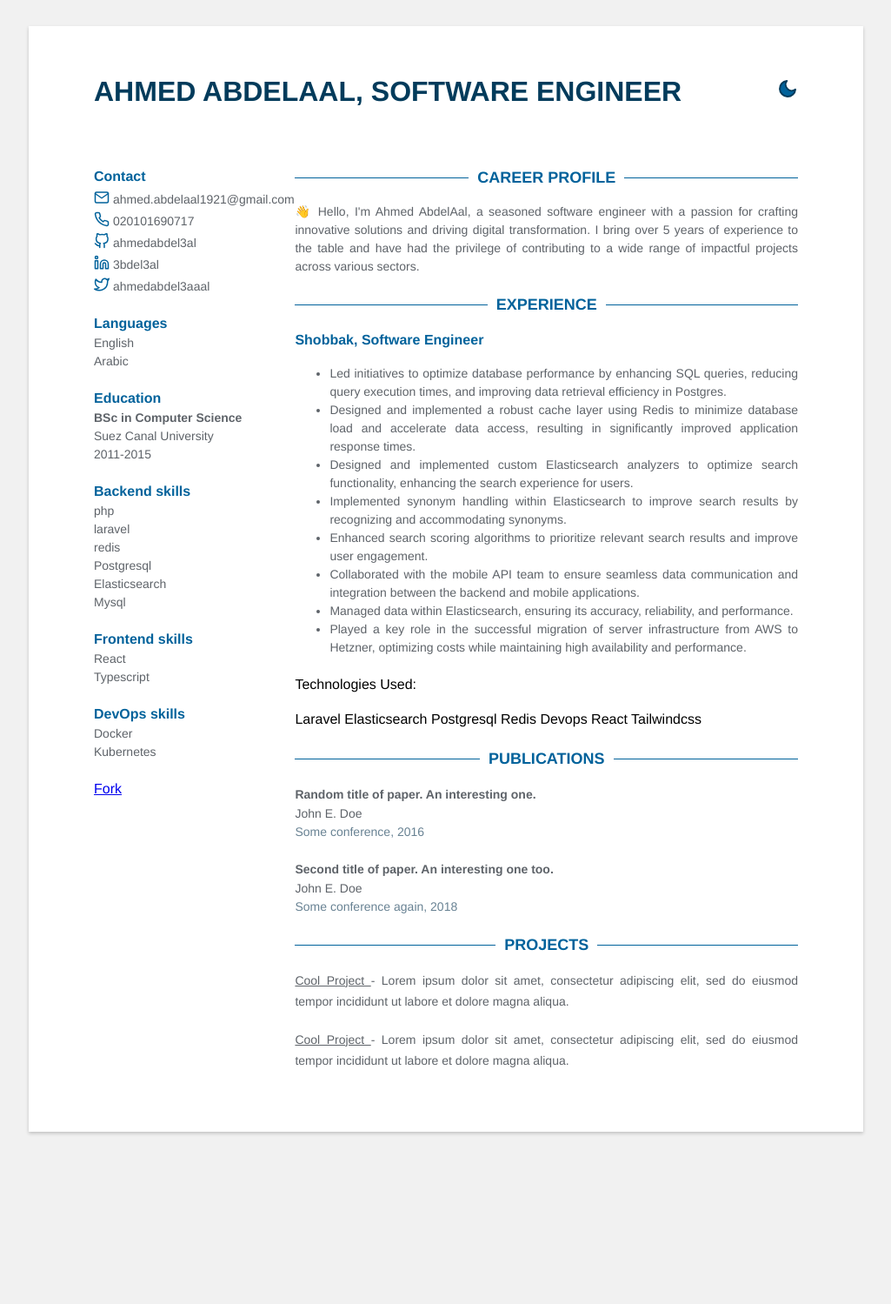
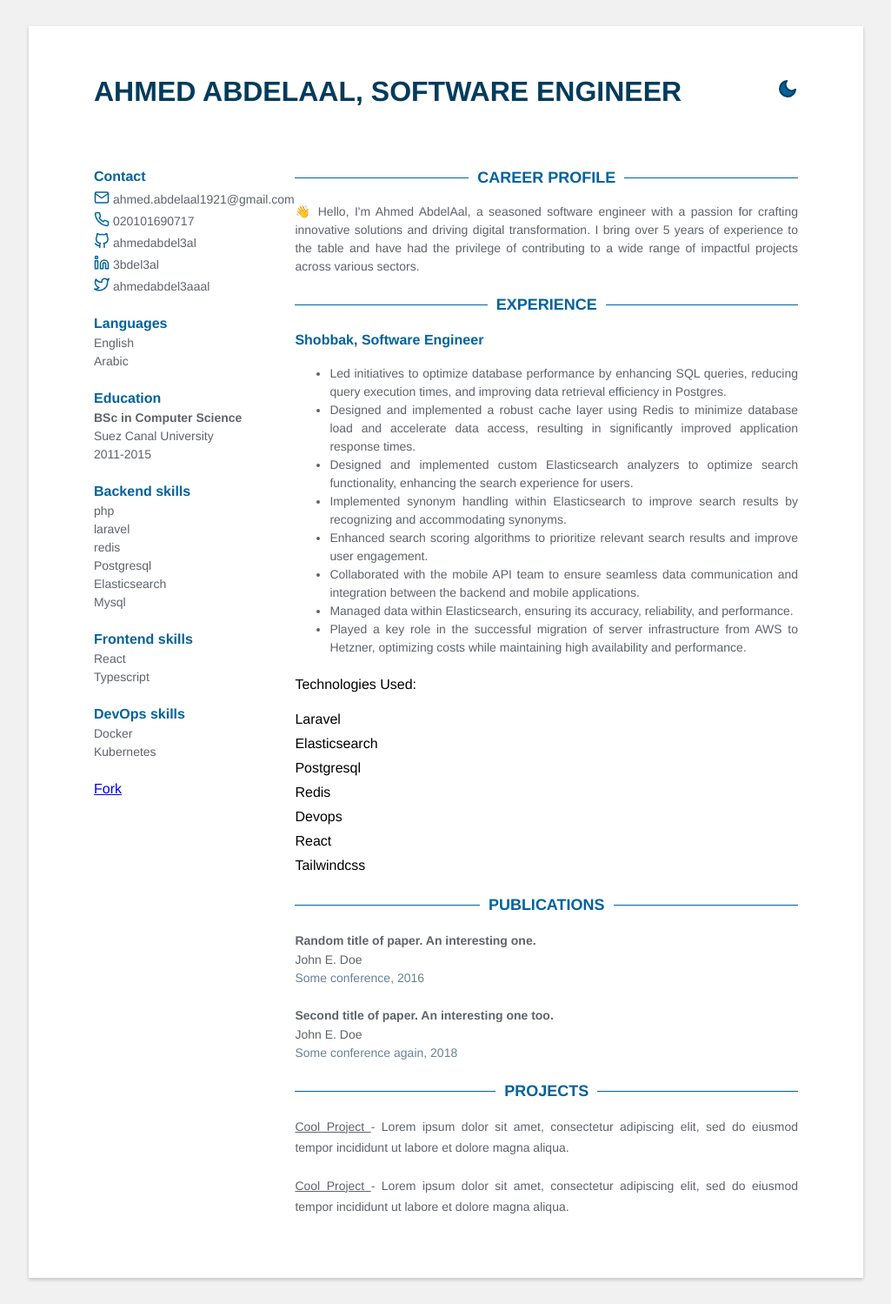
Before and after one commit to ahmedabdel3al/ahmedabdel3al.github.io, a Jekyll site: the page built from index.html, in a window 1280 px wide. Shown: the whole page at 87% size, without its empty margins (127-1152 px from the left). Built offline with Jekyll 4.4.1, drawn with Linux system fonts in a browser that asks for light colours; before the commit the page ends 1331 px from its top, so only the background shows below that.

Commit message:
Update experience.html

```diff
--- a/_includes/experience.html
+++ b/_includes/experience.html
@@ -18,10 +18,12 @@
 
 
             <section>
-                 <p class="degree">Technologies Used:</p>
-                 {% for tech in exp.technologies_used  %}
-                    <span class="idiom">{{tech}}</span>
-                 {% endfor %}
+                 <p>Technologies Used:</p>
+                 <div style="display: flex; flex-direction: column; gap: 0.25rem;">
+                     {% for tech in exp.technologies_used  %}
+                        <span class="idiom">{{tech}}</span>
+                     {% endfor %}
+                 </div>
            </section>
      </div>
 
```
